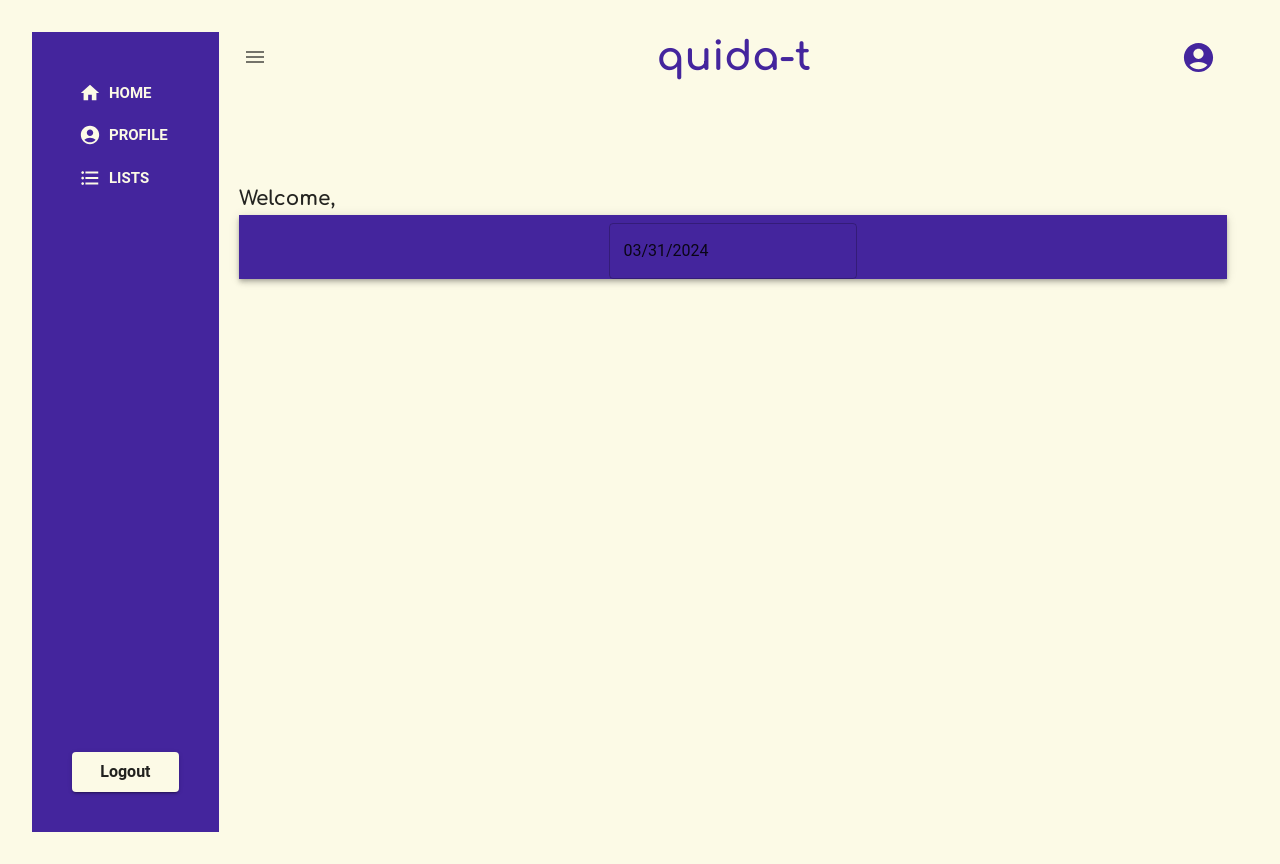
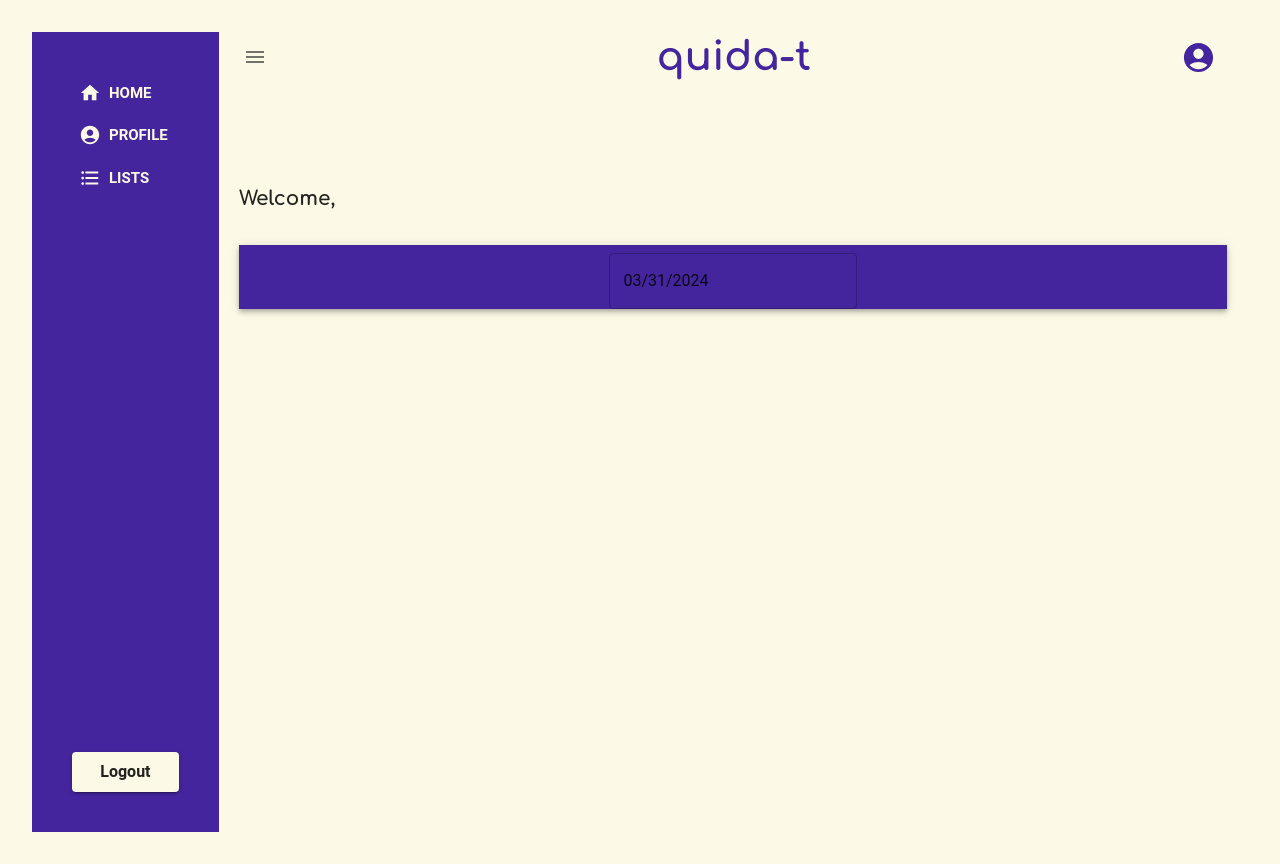
Before and after one commit to franArteaga8/quida-t, a React (Vite) app in the folder root/: page / in a window 1280 px wide. Built offline with nearby package versions, Linux system fonts and the light colour scheme; sample sign-in values are in the browser's storage; the HTML template or start-up script is replaced by a standard one.

Commit message:
main merge with login (w/ userData)

```diff
--- a/root/src/App.jsx
+++ b/root/src/App.jsx
@@ -16,7 +16,7 @@ function App() {
 
   return (
     <>
-      <UserContext.Provider value={{userData, setUserData}} >
+      <UserContext.Provider value={{ userData, setUserData }} >
         <ThemeProvider theme={customTheme} >
           <CssBaseline/>
             <RouterProvider router={router} />
--- a/root/src/pages/Home/Home.jsx
+++ b/root/src/pages/Home/Home.jsx
@@ -45,8 +45,8 @@ const Home = () => {
     <div className="position">
 
 
-    <Box >
-      <Box textAlign={'left'}>
+    <Box  >
+      <Box textAlign={'left'} sx={{ marginBottom: '30px'}}>
 
       <Typography variant='h6'>
         Welcome,
--- a/root/src/pages/Login/Login.jsx
+++ b/root/src/pages/Login/Login.jsx
@@ -12,7 +12,7 @@ const Login = () => {
   const [username, setUsername] = useState('')
   const [showRegisterForm, setShowRegisterForm] = useState(false)
 
-  const { userData, setUserData } = useContext(UserContext)
+  const { setUserData } = useContext(UserContext)
 
   const navigate = useNavigate()
 
```
